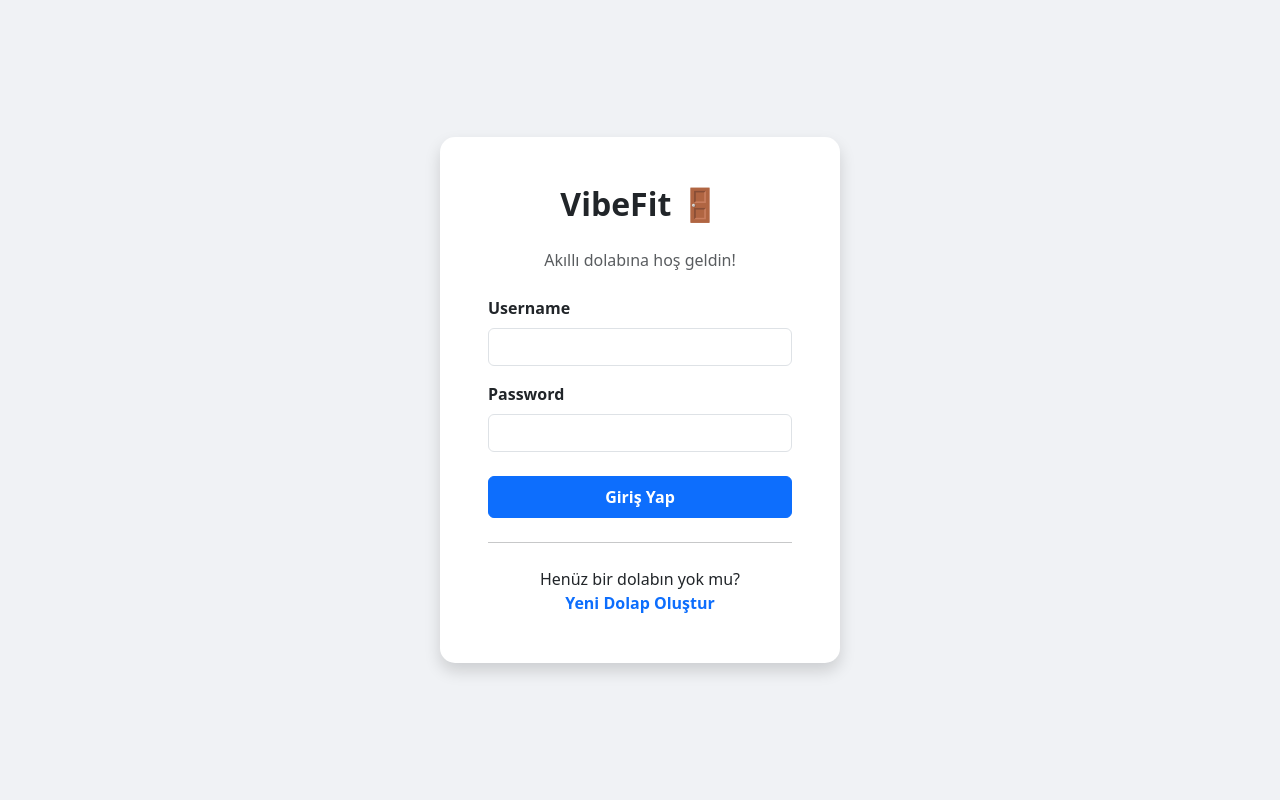
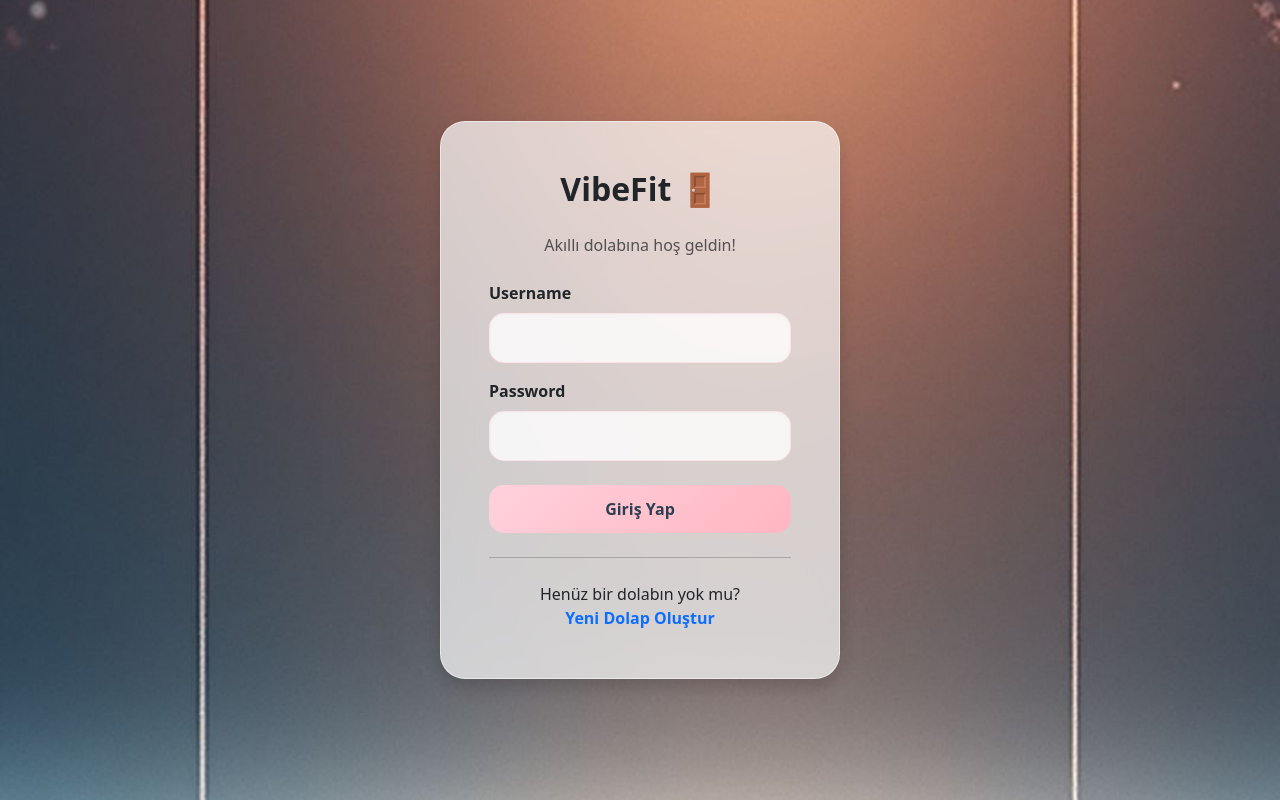
Before and after one commit to ecesurdemiir/vibefit, a Django app: page /login/ in a window 1280 px wide. Run offline with Django 5.2, Linux system fonts and the light colour scheme.

Commit message:
login uisi eklendi

```diff
--- a/core/templates/login.html
+++ b/core/templates/login.html
@@ -1,3 +1,4 @@
+{% load static %}
 <!DOCTYPE html>
 <html lang="tr">
 <head>
@@ -6,8 +7,58 @@
     <title>Giriş Yap - VibeFit</title>
     <link href="https://cdn.jsdelivr.net/npm/bootstrap@5.3.0/dist/css/bootstrap.min.css" rel="stylesheet">
     <style>
-        body { background-color: #f0f2f5; height: 100vh; display: flex; align-items: center; justify-content: center; }
-        .login-card { width: 100%; max-width: 400px; border: none; border-radius: 15px; }
+        body {
+            background-image: url('{% static "img/login-bg.png" %}');
+            background-size: cover;
+            background-position: center;
+            background-attachment: fixed;
+            height: 100vh;
+            display: flex;
+            align-items: center;
+            justify-content: center;
+        }
+
+        .login-card {
+            width: 100%;
+            max-width: 400px;
+            background: rgba(255, 255, 255, 0.7); /* Cam efekti için şeffaflık */
+            backdrop-filter: blur(15px); /* Arka planı bulanıklaştırma */
+            -webkit-backdrop-filter: blur(15px);
+            border-radius: 25px; /* Yumuşak köşeler */
+            border: 1px solid rgba(255, 255, 255, 0.5);
+            box-shadow: 0 8px 32px 0 rgba(31, 38, 135, 0.2); /* Şık bir gölge */
+        }
+
+        /* İçerideki yazı yazma alanlarını (input) yumuşatıyoruz */
+        .form-control {
+            background: rgba(255, 255, 255, 0.8) !important;
+            border: 1px solid rgba(255, 209, 220, 0.5) !important;
+            border-radius: 15px !important;
+            padding: 12px 15px !important;
+            box-shadow: inset 0 2px 5px rgba(0,0,0,0.02) !important;
+        }
+
+        .form-control:focus {
+            box-shadow: 0 0 0 3px rgba(255, 209, 220, 0.6) !important;
+            background: #ffffff !important;
+        }
+
+        /* Standart mavi butonu sihirli bir pudra pembesi butona çeviriyoruz */
+        .btn-primary {
+            background: linear-gradient(135deg, #FFD1DC 0%, #ffb6c1 100%) !important;
+            border: none !important;
+            border-radius: 15px !important;
+            color: #2c3e50 !important;
+            font-weight: 700 !important;
+            padding: 12px !important;
+            transition: transform 0.2s, box-shadow 0.2s !important;
+        }
+
+        .btn-primary:hover {
+            transform: translateY(-2px);
+            box-shadow: 0 10px 20px rgba(255, 209, 220, 0.5) !important;
+            background: linear-gradient(135deg, #ffb6c1 0%, #FFD1DC 100%) !important;
+        }
     </style>
 </head>
 <body>
```
Also changed, not shown: core/static/img/login-bg.png (added).
